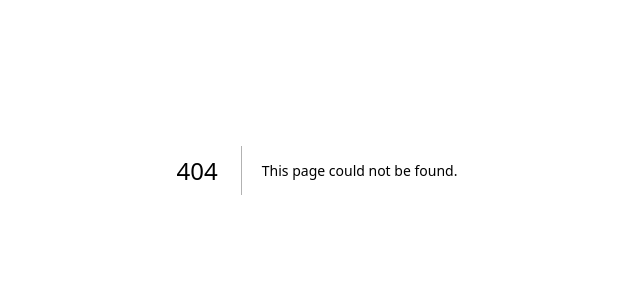
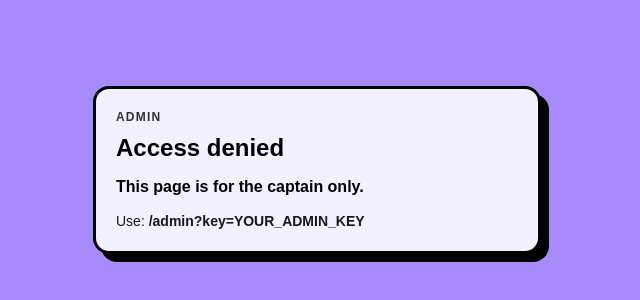
Before and after one commit to xenkou90/film-club, a Next.js app: page /admin in a window 1280 px wide. Before the commit this address had no page. Shown: the part 230-530 px from the top of the page, without its empty margins (323-963 px from the left). Built offline with nearby package versions, Linux system fonts and the light colour scheme.

Commit message:
feat: add /admin route with captain key access guard

```diff
--- /dev/null
+++ b/src/app/admin/page.tsx
@@ -0,0 +1,76 @@
+import RoundCard from "@/components/RoundCard";
+
+type AdminPageProps = {
+    searchParams?: { key?: string};
+};
+
+export default async function AdminPage({ searchParams }: AdminPageProps) {
+    const adminKey = searchParams?.key ?? "";
+    const expectedKey = process.env.ADMIN_KEY ?? "";
+
+    const allowed = expectedKey.length > 0 && adminKey === expectedKey;
+
+    if (!allowed) {
+        return (
+            <main className="min-h-screen bg-[#a78bfa] p-5 flex items-center justify-center">
+                <section className="w-full max-w-md">
+                    <div className="brut-card w-full">
+                        <p className="text-xs font-extrabold tracking-widest uppercase opacity-80">
+                            Admin
+                        </p>
+                        <h1 className="mt-2 text-2xl font-extrabold leading-tight">
+                            Access denied
+                        </h1>
+                        <p className="mt-3 font-bold">
+                            This page is for the captain only.
+                        </p>
+                        <p className="mt-3 text-sm opacity-90">
+                            Use: <span className="font-extrabold">/admin?key=YOUR_ADMIN_KEY</span>
+                        </p>
+                    </div>
+                </section>
+            </main>
+        );
+    }
+
+    // For now: just show a placeholder admin card.
+    // Next step will add controls + admin API calls.
+    return (
+        <main className="min-h-screen bg-[#a78bfa] p-5 flex items-center justify-center">
+            <section className="w-full max-w-md">
+                <div className="brut-card w-full">
+                    <p className="text-xs font-extrabold tracking-widest uppercase opacity-80">
+                        Captain Panel
+                    </p>
+
+                    <h1 className="mt-2 text-2xl font-extrabold leading-tight">
+                        Admin Controls
+                    </h1>
+
+                    <p className="mt-3 font-bold">
+                        ✅ Access granted
+                    </p>
+
+                    <div className="mt-6 grid gap-3">
+                        <button type="button" className="brut-btn bg-white">
+                            Set phase: Voting
+                        </button>
+                        <button type="button" className="brut-btn bg-white">
+                            Set phase: Closed
+                        </button>
+                        <button type="button" className="brut-btn bg-white">
+                            Pick winner (tie → shuffle)
+                        </button>
+                        <button type="button" className="brut-btn bg-white">
+                            Set meeting details
+                        </button>
+                    </div>
+
+                    <p className="mt-4 text-xs opacity-80">
+                        (Next) These buttons will call admin APIs.
+                    </p>
+                </div>
+            </section>
+        </main>
+    );
+}
```
